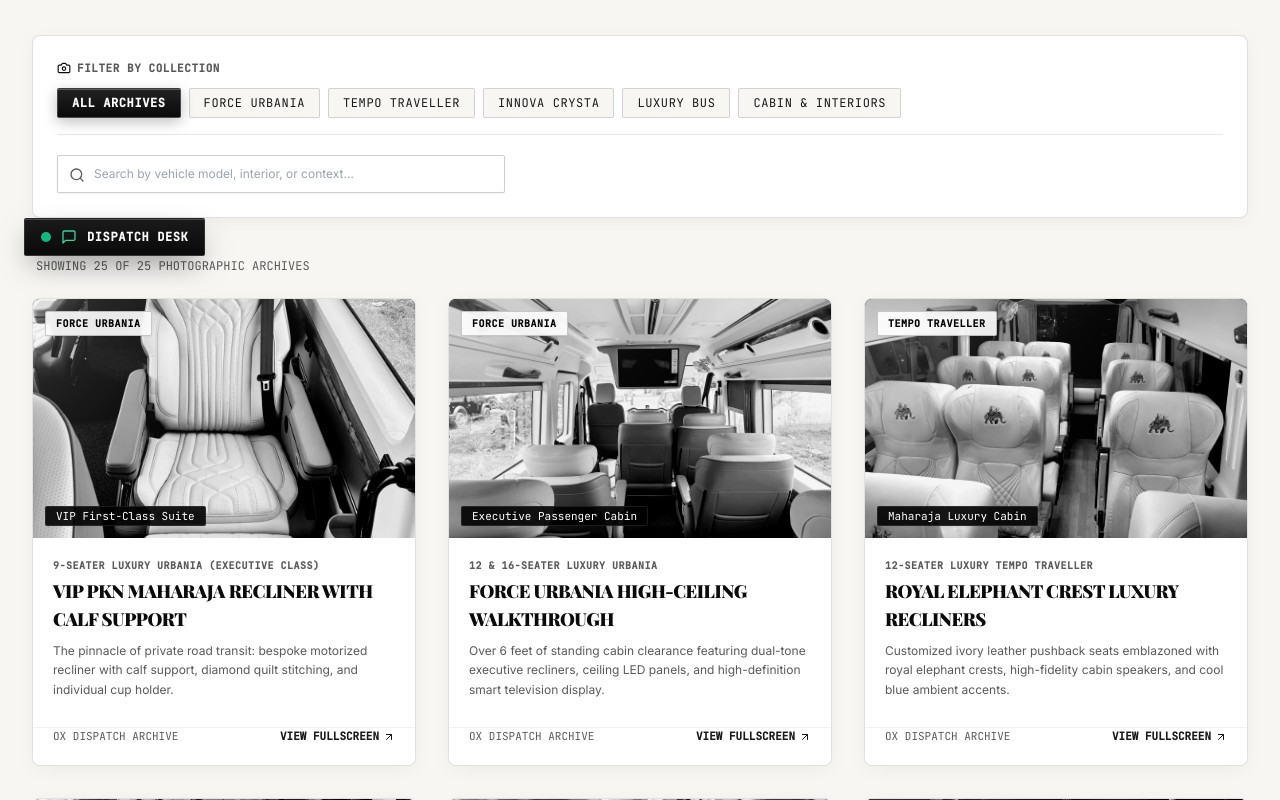
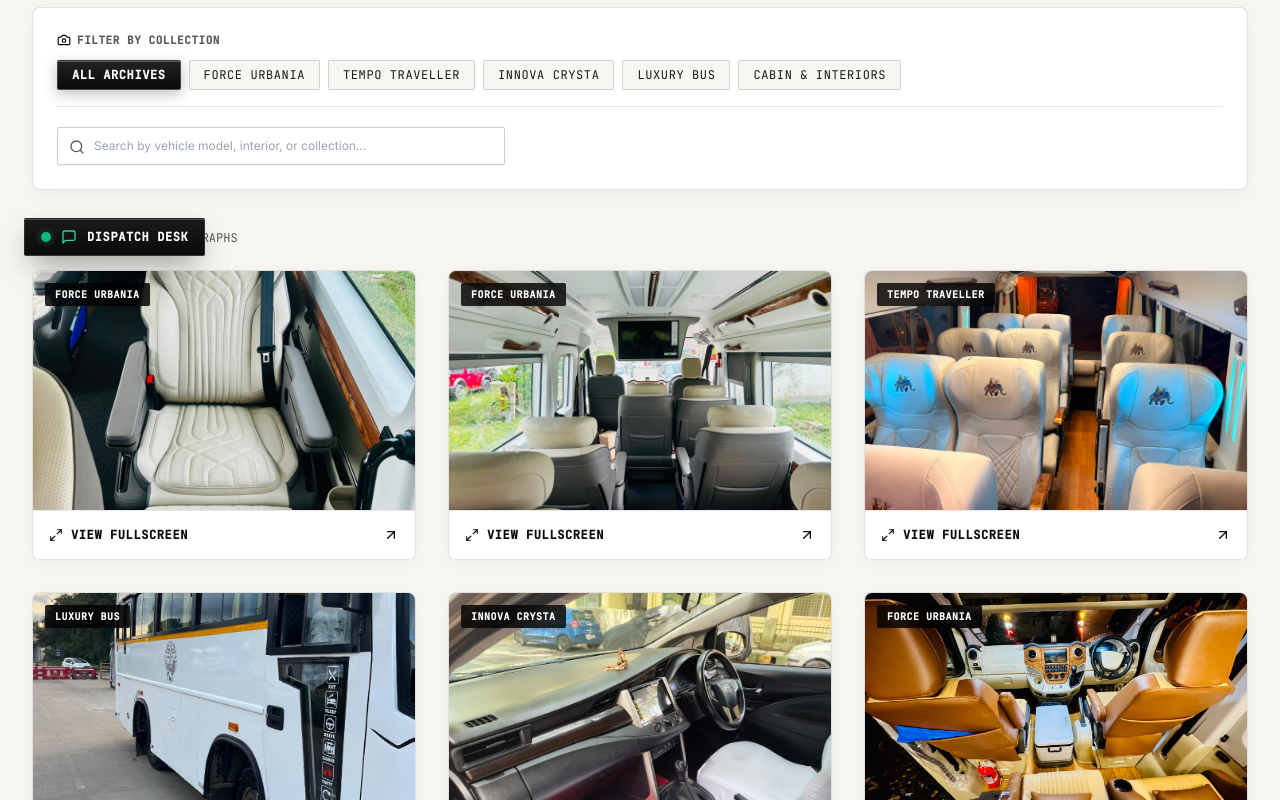
Before and after one commit to fazilarshiya77/ox-tours-and-travels, a React (Vite) app: page /gallery in a window 1280 px wide. Shown: the part 520-1320 px from the top of the page. Built offline with nearby package versions, Linux system fonts and the light colour scheme; a web font is replaced by a local one.

Commit message:
style: display gallery images in full natural color and simplify card to view fullscreen option

```diff
--- a/src/components/home/GalleryTeaser.tsx
+++ b/src/components/home/GalleryTeaser.tsx
@@ -1,6 +1,6 @@
 import React from 'react';
 import { Link } from 'react-router-dom';
-import { ArrowUpRight, Camera } from 'lucide-react';
+import { ArrowUpRight, Camera, Maximize2 } from 'lucide-react';
 import { GALLERY_DATA } from '../../data/galleryData';
 import { EditorialSectionHeader } from '../ui/EditorialSectionHeader';
 import { Button } from '../ui/Button';
@@ -14,9 +14,9 @@ export const GalleryTeaser: React.FC = () => {
 
         {/* Section Header */}
         <EditorialSectionHeader
-          label="LATEST VISUAL DISPATCHES"
+          label="LATEST VISUAL ARCHIVES"
           title="THE ROAD CHRONICLE IN PICTURES"
-          subtitle="Recent photographic archives from our highway circuits, VIP cabin appointments, and touring expeditions."
+          subtitle="Recent photographic dispatches from our luxury touring machines, executive interiors, and expeditions."
           number="03"
         />
 
@@ -26,40 +26,28 @@ export const GalleryTeaser: React.FC = () => {
             <Link
               key={item.id}
               to="/gallery"
-              className="glossy-card rounded-lg overflow-hidden group flex flex-col justify-between transition-all duration-300 hover:-translate-y-1"
+              className="glossy-card rounded-lg overflow-hidden group flex flex-col justify-between transition-all duration-300 hover:-translate-y-1 hover:shadow-lg"
             >
-              <div>
-                <div className="relative aspect-[4/3] overflow-hidden bg-black glass-reflection">
+              {/* Full Color Image */}
+              <div className="relative aspect-[4/3] overflow-hidden bg-black/5">
                 <img
                   src={item.imageUrl}
                   alt={item.title}
-                    className="w-full h-full object-cover bw-gloss-img group-hover:scale-105 transition-transform duration-500"
+                  className="w-full h-full object-cover group-hover:scale-105 transition-transform duration-500"
                   loading="lazy"
                 />
-                  <div className="absolute top-2.5 left-2.5 bg-white/90 backdrop-blur-md border border-black/20 px-2 py-0.5 rounded-sm text-[9px] font-mono font-bold uppercase tracking-wider text-black z-20">
+                <div className="absolute top-2.5 left-2.5 bg-black/80 backdrop-blur-md px-2 py-0.5 rounded-sm text-[9px] font-mono font-bold uppercase tracking-wider text-white z-20">
                   {item.category}
                 </div>
               </div>
 
-                <div className="p-4">
-                  <span className="text-[10px] font-mono uppercase text-ink-muted font-bold block mb-1">
-                    {item.vehicleModel}
+              {/* Just "VIEW FULLSCREEN" Option */}
+              <div className="p-3.5 bg-white flex items-center justify-between text-xs font-mono border-t border-ink-black/10 group-hover:bg-ink-black group-hover:text-white transition-colors">
+                <span className="font-bold uppercase tracking-wider flex items-center gap-1.5">
+                  <Maximize2 className="w-3.5 h-3.5" />
+                  <span>VIEW FULLSCREEN</span>
                 </span>
-                  <h4 className="font-serif font-black text-sm text-ink-black uppercase tracking-tight group-hover:text-black transition-colors line-clamp-1">
-                    {item.title}
-                  </h4>
-                  <p className="mt-1 text-[11px] text-ink-muted font-sans line-clamp-2">
-                    {item.caption}
-                  </p>
-                </div>
-              </div>
-
-              <div className="p-4 pt-0 flex items-center justify-between text-[10px] font-mono text-ink-charcoal border-t border-ink-black/5 mt-2">
-                <span className="uppercase text-ink-muted">{item.locationOrContext}</span>
-                <span className="font-bold flex items-center gap-0.5 group-hover:underline">
-                  <span>EXPAND</span>
-                  <ArrowUpRight className="w-3 h-3" />
-                </span>
+                <ArrowUpRight className="w-3.5 h-3.5" />
               </div>
             </Link>
           ))}
--- a/src/pages/GalleryPage.tsx
+++ b/src/pages/GalleryPage.tsx
@@ -18,10 +18,10 @@ export const GalleryPage: React.FC = () => {
       if (searchQuery.trim()) {
         const q = searchQuery.toLowerCase();
         const matchesTitle = item.title.toLowerCase().includes(q);
-        const matchesCaption = item.caption.toLowerCase().includes(q);
         const matchesModel = item.vehicleModel.toLowerCase().includes(q);
         const matchesLoc = item.locationOrContext.toLowerCase().includes(q);
-        if (!matchesTitle && !matchesCaption && !matchesModel && !matchesLoc) {
+        const matchesCat = item.category.toLowerCase().includes(q);
+        if (!matchesTitle && !matchesModel && !matchesLoc && !matchesCat) {
           return false;
         }
       }
@@ -39,7 +39,7 @@ export const GalleryPage: React.FC = () => {
         <EditorialSectionHeader
           label="PHOTOGRAPHIC RETROSPECTIVE"
           title="THE FLEET & JOURNEY ARCHIVES"
-          subtitle="A high-contrast visual chronicle documenting our Toyota Innova Crysta, Force Urbania luxury vans, Tempo Travellers, and coaches across highways, scenic circuits, and executive cabin appointments."
+          subtitle="A vibrant photographic showcase documenting our Toyota Innova Crysta, Force Urbania luxury vans, Tempo Travellers, and touring coaches in authentic full color."
         />
 
         {/* Filter Controls Bar */}
@@ -72,7 +72,7 @@ export const GalleryPage: React.FC = () => {
             <Search className="w-4 h-4 text-ink-muted absolute left-3 top-3 pointer-events-none" />
             <input
               type="text"
-              placeholder="Search by vehicle model, interior, or context..."
+              placeholder="Search by vehicle model, interior, or collection..."
               value={searchQuery}
               onChange={(e) => setSearchQuery(e.target.value)}
               className="w-full pl-9 pr-3 py-2.5 text-xs font-sans bg-white rounded-sm border border-ink-black/20 focus:border-ink-black focus:outline-none focus:ring-1 focus:ring-ink-black transition-colors shadow-sm"
@@ -82,7 +82,7 @@ export const GalleryPage: React.FC = () => {
 
         {/* Counter */}
         <div className="flex items-center justify-between text-xs font-mono text-ink-muted mb-6 px-1">
-          <span>SHOWING {filteredPhotos.length} OF {GALLERY_DATA.length} PHOTOGRAPHIC ARCHIVES</span>
+          <span>SHOWING {filteredPhotos.length} OF {GALLERY_DATA.length} PHOTOGRAPHS</span>
           {(selectedCategory !== 'All Archives' || searchQuery) && (
             <button
               onClick={() => {
@@ -96,27 +96,26 @@ export const GalleryPage: React.FC = () => {
           )}
         </div>
 
-        {/* Gallery Grid */}
+        {/* Gallery Grid - Colorful Images, No Descriptions, Just "VIEW FULLSCREEN" */}
         {filteredPhotos.length > 0 ? (
           <div className="grid grid-cols-1 md:grid-cols-2 lg:grid-cols-3 gap-8">
             {filteredPhotos.map((item, index) => (
               <article
                 key={item.id}
                 onClick={() => setActiveLightboxIndex(index)}
-                className="glossy-card rounded-lg overflow-hidden group cursor-pointer flex flex-col justify-between transition-all duration-300 hover:-translate-y-1"
+                className="glossy-card rounded-lg overflow-hidden group cursor-pointer flex flex-col justify-between transition-all duration-300 hover:-translate-y-1 hover:shadow-lg"
               >
-                <div>
-                  {/* Photo Frame */}
-                  <div className="relative aspect-[16/10] overflow-hidden bg-black glass-reflection">
+                {/* Full-Color Photo Frame without Black-and-White Filter */}
+                <div className="relative aspect-[16/10] overflow-hidden bg-black/5">
                   <img
                     src={item.imageUrl}
                     alt={item.title}
-                      className="w-full h-full object-cover bw-gloss-img group-hover:scale-105 transition-transform duration-500"
+                    className="w-full h-full object-cover group-hover:scale-105 transition-transform duration-500"
                     loading="lazy"
                   />
 
                   {/* Category Stamp */}
-                    <div className="absolute top-3 left-3 bg-white/90 backdrop-blur-md border border-black/20 px-2.5 py-1 rounded-sm text-[10px] font-mono font-bold uppercase tracking-wider text-black shadow-sm z-20">
+                  <div className="absolute top-3 left-3 bg-black/80 backdrop-blur-md px-2.5 py-1 rounded-sm text-[10px] font-mono font-bold uppercase tracking-wider text-white shadow-sm z-20">
                     {item.category}
                   </div>
 
@@ -124,35 +123,15 @@ export const GalleryPage: React.FC = () => {
                   <div className="absolute top-3 right-3 bg-black/80 text-white p-1.5 rounded-sm opacity-0 group-hover:opacity-100 transition-opacity duration-200 z-20">
                     <Maximize2 className="w-3.5 h-3.5" />
                   </div>
-
-                    {/* Location Badge */}
-                    <div className="absolute bottom-3 left-3 z-20">
-                      <span className="bg-black/90 text-white text-[11px] font-mono px-2.5 py-0.5 rounded-sm border border-white/10 shadow-sm">
-                        {item.locationOrContext}
-                      </span>
-                    </div>
                 </div>
 
-                  {/* Caption & Metadata */}
-                  <div className="p-5">
-                    <span className="text-[10px] font-mono uppercase tracking-wider text-ink-muted font-bold block mb-1">
-                      {item.vehicleModel}
+                {/* Just "VIEW FULLSCREEN" Option */}
+                <div className="p-4 bg-white flex items-center justify-between text-xs font-mono border-t border-ink-black/10 group-hover:bg-ink-black group-hover:text-white transition-colors">
+                  <span className="font-bold uppercase tracking-wider flex items-center gap-2">
+                    <Maximize2 className="w-3.5 h-3.5" />
+                    <span>VIEW FULLSCREEN</span>
                   </span>
-                    <h3 className="font-serif font-black text-lg text-ink-black uppercase tracking-tight group-hover:text-black transition-colors">
-                      {item.title}
-                    </h3>
-                    <p className="mt-2 text-xs text-ink-muted leading-relaxed font-sans font-normal">
-                      {item.caption}
-                    </p>
-                  </div>
-                </div>
-
-                <div className="p-5 pt-0 border-t border-ink-black/5 mt-2 flex items-center justify-between text-[11px] font-mono text-ink-charcoal">
-                  <span className="uppercase text-ink-muted">OX DISPATCH ARCHIVE</span>
-                  <span className="font-bold flex items-center gap-1 group-hover:underline">
-                    <span>VIEW FULLSCREEN</span>
-                    <ArrowUpRight className="w-3 h-3" />
-                  </span>
+                  <ArrowUpRight className="w-4 h-4" />
                 </div>
               </article>
             ))}
@@ -212,7 +191,6 @@ export const GalleryPage: React.FC = () => {
           onClose={() => setActiveLightboxIndex(null)}
           onNext={() => setActiveLightboxIndex((prev) => (prev !== null ? (prev + 1) % lightboxImages.length : 0))}
           onPrev={() => setActiveLightboxIndex((prev) => (prev !== null ? (prev - 1 + lightboxImages.length) % lightboxImages.length : 0))}
-          caption={filteredPhotos[activeLightboxIndex]?.caption}
         />
       )}
     </div>
```
Lines whose indentation alone changed are shown as unchanged.
